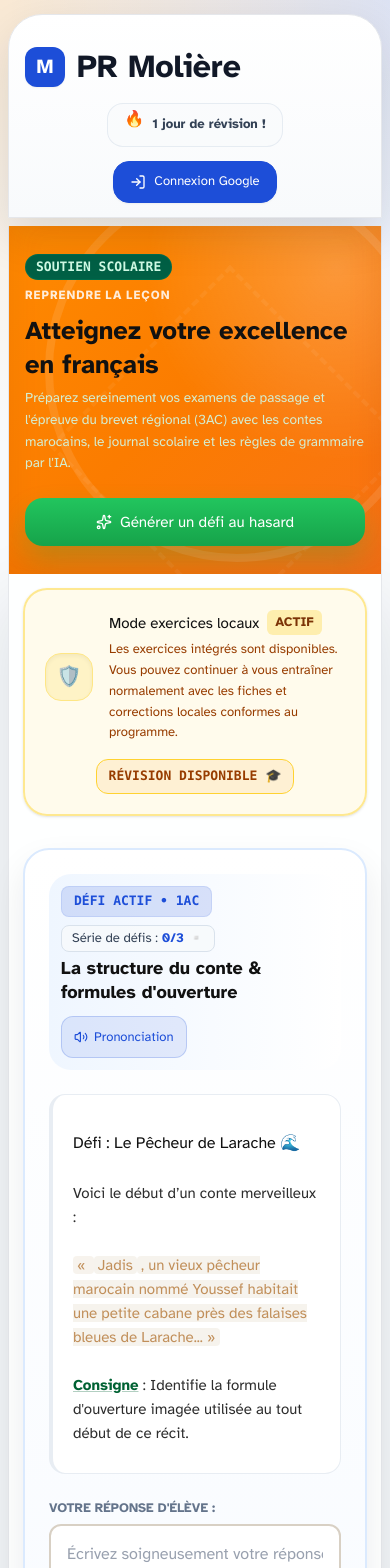
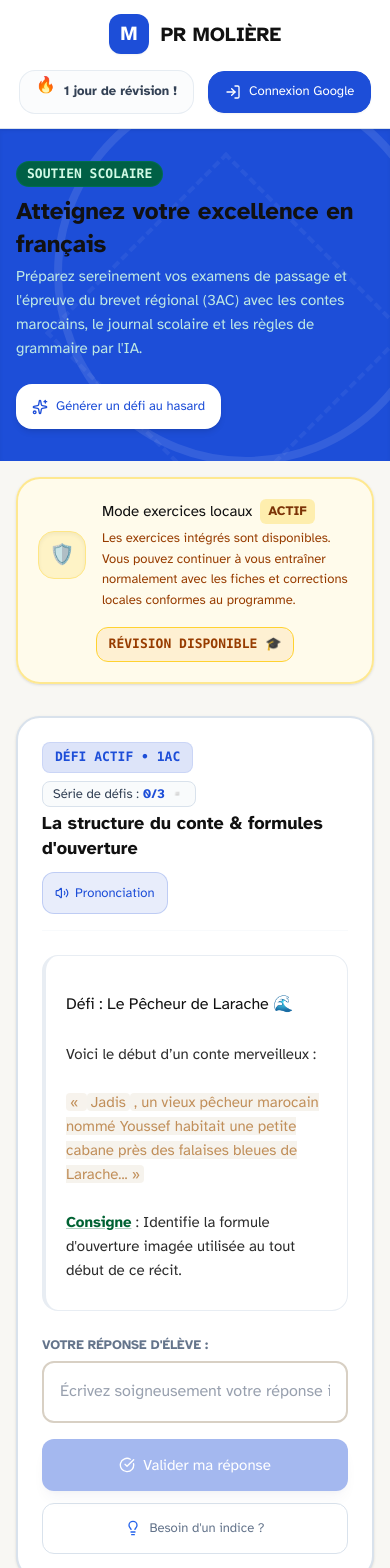
Before and after one commit to amzalha/pr-moliere, a React (Vite) app: page / in a window 390 px wide. Shown: the top 1568 px of the page. Built offline with nearby package versions, Linux system fonts and the light colour scheme; no server answers; the database is empty; a web font is replaced by a local one.

Commit message:
Revert "Merge premium compact tablet layout"
This reverts commit 115cb7388b58d1a035c95fda2850c875f5beba57, reversing
changes made to f90631147876c8a02b8a493ef4f90e6cbb55daef.

```diff
--- a/src/index.css
+++ b/src/index.css
@@ -355,331 +355,3 @@ textarea,
 select {
   font-family: inherit;
 }
-
-/* Phase 8.6 — UI premium tablette inspirée plateforme éducative */
-#pr-moliere-root {
-  background:
-    radial-gradient(circle at top left, rgba(255, 141, 0, 0.16), transparent 28rem),
-    radial-gradient(circle at top right, rgba(29, 78, 216, 0.13), transparent 24rem),
-    #f8fafc;
-}
-
-#welcome-ribbon {
-  max-width: 1180px;
-  margin: 18px auto 0;
-  border: 1px solid #e5e7eb;
-  border-radius: 28px 28px 0 0;
-  box-shadow: 0 18px 45px rgba(15, 23, 42, 0.12);
-}
-
-#welcome-ribbon h1 {
-  font-size: clamp(2.1rem, 5vw, 4.4rem);
-  letter-spacing: -0.06em;
-  color: #111827 !important;
-  text-transform: none;
-}
-
-#hero-banner {
-  max-width: 1180px;
-  margin: 0 auto;
-  border-left: 1px solid #e5e7eb;
-  border-right: 1px solid #e5e7eb;
-  background:
-    linear-gradient(135deg, #ff8a00 0%, #f97316 55%, #f59e0b 100%) !important;
-  color: white;
-}
-
-#hero-banner h2 {
-  font-size: clamp(1.8rem, 3vw, 2.8rem);
-  line-height: 1.05;
-}
-
-#hero-banner button {
-  background: #16a34a !important;
-  color: #ffffff !important;
-  border-radius: 18px !important;
-  min-width: 260px;
-  justify-content: center;
-  box-shadow: 0 14px 28px rgba(22, 163, 74, 0.24);
-}
-
-#pr-moliere-root main {
-  max-width: 1180px;
-  background: rgba(255, 255, 255, 0.92);
-  border-left: 1px solid #e5e7eb;
-  border-right: 1px solid #e5e7eb;
-  box-shadow: 0 28px 70px rgba(15, 23, 42, 0.12);
-}
-
-#exercise-focus-card,
-#chat-sandbox,
-#course-reminder-slate,
-#progress-panel,
-#success-lexicon-widget {
-  border-radius: 26px !important;
-  box-shadow: 0 16px 35px rgba(15, 23, 42, 0.08);
-}
-
-#exercise-focus-card {
-  border-color: #dbeafe !important;
-}
-
-#exercise-focus-card > div:first-child {
-  background: linear-gradient(90deg, #eff6ff, #ffffff);
-  border-radius: 22px;
-  padding: 16px;
-  border-bottom: 0 !important;
-}
-
-#course-reminder-slate {
-  background: linear-gradient(180deg, #ffffff, #eff6ff) !important;
-}
-
-#chat-sandbox {
-  border-color: #fed7aa !important;
-}
-
-@media (max-width: 768px) {
-  #welcome-ribbon {
-    margin: 8px;
-    border-radius: 22px 22px 0 0;
-  }
-
-  #hero-banner,
-  #pr-moliere-root main {
-    margin-left: 8px;
-    margin-right: 8px;
-  }
-
-  #hero-banner button {
-    width: 100%;
-    min-width: 0;
-  }
-}
-
-/* Phase 8.6.2 — rapprochement visuel tablette premium */
-body {
-  background:
-    linear-gradient(90deg, rgba(255, 237, 213, 0.75), rgba(239, 246, 255, 0.9)),
-    #f8fafc;
-}
-
-#pr-moliere-root main,
-#hero-banner,
-#welcome-ribbon {
-  max-width: 1220px;
-}
-
-#welcome-ribbon {
-  border-radius: 34px 34px 0 0;
-  padding-top: 18px;
-  background:
-    linear-gradient(180deg, #ffffff 0%, #f8fafc 100%) !important;
-}
-
-#welcome-ribbon > div {
-  align-items: flex-start !important;
-}
-
-#welcome-ribbon h1 {
-  font-size: clamp(2.8rem, 6.5vw, 5.8rem) !important;
-  line-height: 0.92 !important;
-  font-weight: 950 !important;
-}
-
-#hero-banner {
-  min-height: 250px;
-  border-radius: 0 0 0 0;
-  background:
-    radial-gradient(circle at 88% 12%, rgba(255,255,255,0.22), transparent 12rem),
-    linear-gradient(135deg, #ff8a00 0%, #fb7c00 48%, #f97316 100%) !important;
-  box-shadow: inset 0 -18px 35px rgba(154, 52, 18, 0.12);
-}
-
-#hero-banner .max-w-7xl::before {
-  content: "👨‍🏫";
-  font-size: clamp(4.2rem, 9vw, 7rem);
-  display: block;
-  margin-bottom: 8px;
-}
-
-#hero-banner h2::before {
-  content: "REPRENDRE LA LEÇON";
-  display: block;
-  font-size: 0.72rem;
-  font-family: Inter, system-ui, sans-serif;
-  font-weight: 800;
-  letter-spacing: 0.08em;
-  color: rgba(255,255,255,0.85);
-  margin-bottom: 10px;
-}
-
-#hero-banner h2 {
-  max-width: 760px;
-}
-
-#hero-banner p {
-  max-width: 760px;
-  font-size: 1rem !important;
-}
-
-#hero-banner button {
-  font-size: 0.95rem !important;
-  padding: 16px 24px !important;
-  background: linear-gradient(180deg, #22c55e, #16a34a) !important;
-}
-
-#pr-moliere-root main {
-  padding-top: 34px !important;
-}
-
-#exercise-focus-card {
-  background: linear-gradient(180deg, #ffffff 0%, #f8fbff 100%) !important;
-}
-
-#chat-sandbox {
-  background: linear-gradient(180deg, #ffffff 0%, #fff7ed 100%) !important;
-}
-
-#progress-panel {
-  background: linear-gradient(180deg, #ffffff 0%, #eff6ff 100%) !important;
-}
-
-#pr-moliere-root main > div:last-child > div {
-  transition: transform 0.2s ease, box-shadow 0.2s ease;
-}
-
-#pr-moliere-root main > div:last-child > div:hover {
-  transform: translateY(-3px);
-  box-shadow: 0 18px 38px rgba(15, 23, 42, 0.12);
-}
-
-@media (min-width: 900px) {
-  #pr-moliere-root main {
-    border-radius: 0 0 34px 34px;
-  }
-}
-
-/* Phase 8.6.3 — réorganisation compacte format tablette */
-#pr-moliere-root {
-  align-items: center;
-}
-
-#welcome-ribbon,
-#hero-banner,
-#pr-moliere-root main {
-  max-width: 1024px !important;
-  width: calc(100% - 32px) !important;
-}
-
-#welcome-ribbon {
-  margin-top: 14px !important;
-}
-
-#welcome-ribbon h1 {
-  font-size: clamp(2rem, 4vw, 3.4rem) !important;
-}
-
-#hero-banner {
-  min-height: 170px !important;
-  padding-top: 28px !important;
-  padding-bottom: 28px !important;
-}
-
-#hero-banner .max-w-7xl::before {
-  content: none !important;
-}
-
-#hero-banner h2 {
-  font-size: clamp(1.6rem, 3vw, 2.25rem) !important;
-}
-
-#hero-banner p {
-  font-size: 0.85rem !important;
-  max-width: 640px !important;
-}
-
-#hero-banner button {
-  min-width: 220px !important;
-  padding: 12px 18px !important;
-}
-
-#pr-moliere-root main {
-  padding: 22px !important;
-  max-height: none !important;
-}
-
-#exercise-focus-card {
-  min-height: auto !important;
-}
-
-#exercise-focus-card > div:first-child {
-  padding: 12px !important;
-}
-
-#course-reminder-slate,
-#chat-sandbox,
-#progress-panel,
-#success-lexicon-widget {
-  max-height: 420px;
-  overflow-y: auto;
-}
-
-#pr-moliere-root main .col-span-12.border-t-2 {
-  max-height: 560px;
-  overflow-y: auto;
-  padding-right: 8px;
-}
-
-#pr-moliere-root main .col-span-12.border-t-2 h3 {
-  font-size: 1rem !important;
-}
-
-#pr-moliere-root main .col-span-12.border-t-2 .grid {
-  gap: 12px !important;
-}
-
-#pr-moliere-root main .col-span-12.border-t-2 .grid > div {
-  padding: 14px !important;
-  border-radius: 20px !important;
-}
-
-#pr-moliere-root main .col-span-12.border-t-2 .grid > div:nth-child(n+7) {
-  display: none !important;
-}
-
-#pr-moliere-root main .col-span-12.border-t-2::after {
-  content: "Les autres fiches restent accessibles par recherche ou filtre.";
-  display: block;
-  margin-top: 12px;
-  padding: 10px 12px;
-  border: 1px dashed #bfdbfe;
-  border-radius: 14px;
-  background: #eff6ff;
-  color: #1d4ed8;
-  font-size: 0.75rem;
-  font-weight: 700;
-}
-
-@media (min-width: 900px) {
-  #pr-moliere-root main > .grid {
-    grid-template-columns: repeat(12, minmax(0, 1fr));
-    align-items: start;
-  }
-}
-
-@media (max-width: 768px) {
-  #welcome-ribbon,
-  #hero-banner,
-  #pr-moliere-root main {
-    width: calc(100% - 16px) !important;
-  }
-
-  #pr-moliere-root main {
-    padding: 14px !important;
-  }
-
-  #pr-moliere-root main .col-span-12.border-t-2 {
-    max-height: 480px;
-  }
-}
```
